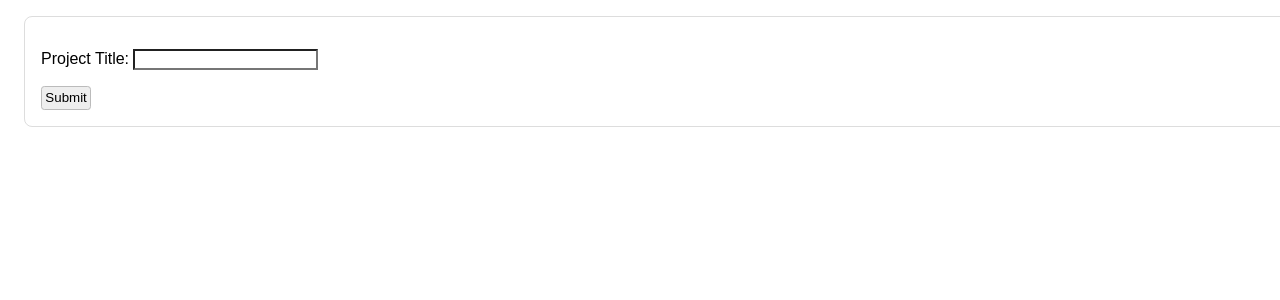
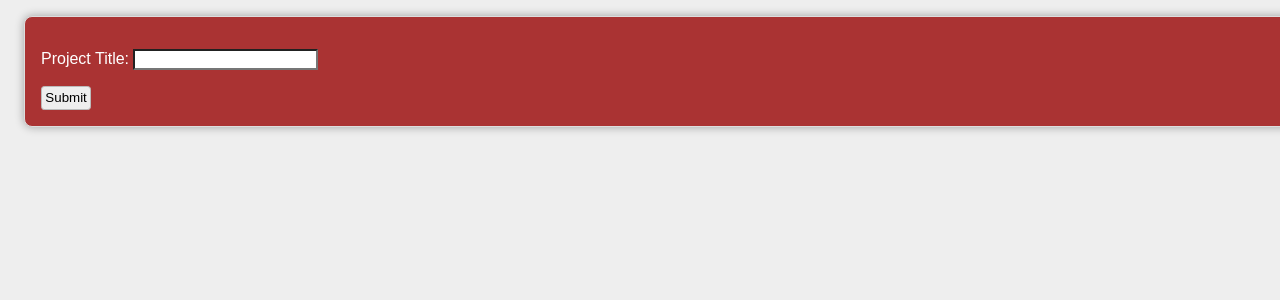
Before and after one commit to JasperAlizond/NHS_VR_Project, a Django app: page /tagger/project/new/ in a window 1280 px wide; the page is wider, and only the part inside the window is pictured. Shown: the top 300 px of that part. Run offline with Django 3.2, Linux system fonts and the light colour scheme; the visitor is signed in with stand-in values (Sample User, id 1); some libraries are stand-ins or nearby versions.

Commit message:
minor changes

```diff
--- a/prototype/web_app/video_tagger/static_base/main.css
+++ b/prototype/web_app/video_tagger/static_base/main.css
@@ -2,6 +2,10 @@
     transition: 0.25s all;
     appearance: none;
     font-family: sans-serif;
+}
+
+body {
+    background-color: #eee;
 }
 
 .vertical-center {
@@ -19,12 +23,22 @@
     min-height: 100%;
     min-height: 100vh;
     display: flex;
-    border-left: 1px solid #ddd;
     flex-direction: column;
     align-items: flex-start;
 }
 
+.card:first-child {
+    color: #fff;
+    background-color: #a33;
+}
+
+#current-tag span {
+    display: flex;
+}
+
 .card {
+    background-color: #fff;
+    box-shadow: 0 0 10px #0005;
     margin: 1em;
     padding: 1em;
     width: 100%;
--- a/prototype/web_app/video_tagger/tagger/templates/tagger/meta.xml
+++ b/prototype/web_app/video_tagger/tagger/templates/tagger/meta.xml
@@ -4,9 +4,9 @@
     <video id="{{video.id}}" title="{{video.title}}" location="project/{{video.uploaded_video.name}}">
         {% for tag in tag_set.all %}
         {% if tag.remote %}
-        <tag remote="true" x="tag.x" y="tag.y" width="tag.width" height="tag.height" tstart="tag.time_start" tend="tag.time_end" remote_url="{{tag.remote_url}}"/>
+        <tag remote="true" x="{{tag.x}}" y="{{tag.y}}" width="{{tag.width}}" height="{{tag.height}}" tstart="{{tag.time_start}}" tend="{{tag.time_end}}" remote_url="{{tag.remote_url}}"/>
         {% else %}
-        <tag remote="false" x="tag.x" y="tag.y" width="tag.width" height="tag.height" tstart="tag.time_start" tend="tag.time_end" local_content="{{tag.local_content}}"/>
+        <tag remote="false" x="{{tag.x}}" y="{{tag.y}}" width="{{tag.width}}" height="{{tag.height}}" tstart="{{tag.time_start}}" tend="{{tag.time_end}}" local_content="{{tag.local_content}}"/>
         {% endif %}
         {% endfor %}
     </video>
--- a/prototype/web_app/video_tagger/tagger/templates/tagger/project_list.html
+++ b/prototype/web_app/video_tagger/tagger/templates/tagger/project_list.html
@@ -12,6 +12,7 @@
             <div class="buttons">
                 <a href="/tagger/project/{{project.id}}"><button>Edit Title</button></a>
                 <a href="/tagger/project/{{project.id}}/video/"><button>Edit Videos</button></a>
+                <a href="/tagger/project/{{project.id}}/export/"><button>Export</button></a>
                 <form style="display: inline;" method="POST" action="/tagger/project/{{project.id}}/delete/">
                     {% csrf_token %}
                     <button class="warn">Delete</button>
```
Also changed, not shown: 6 other files.
